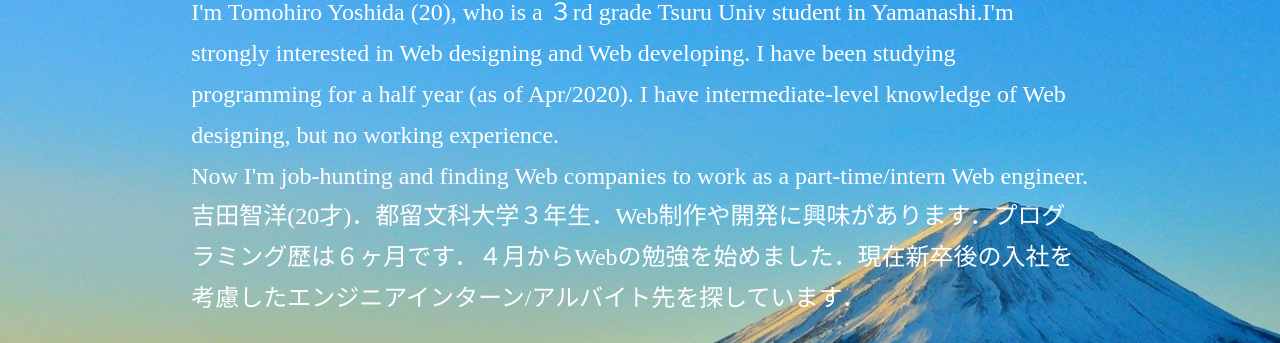
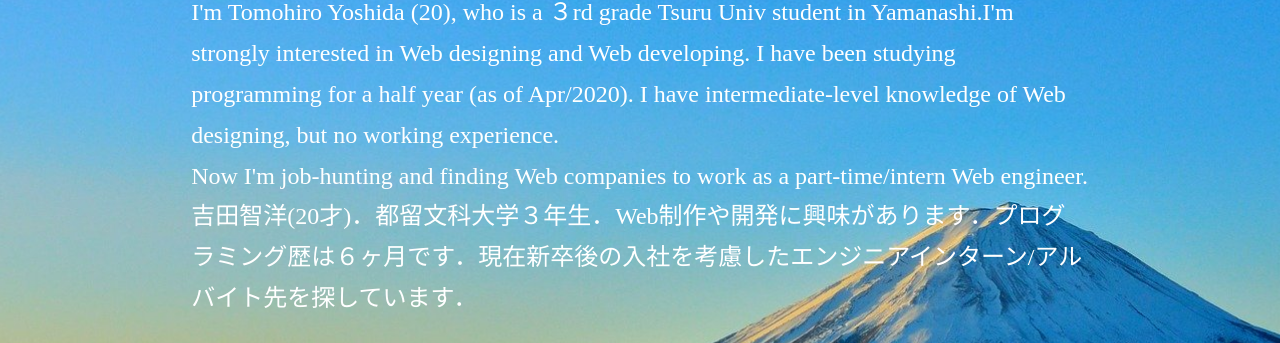
Before and after one commit to tomohiroyoshida/aboutMe.github.io, a plain HTML site: page about.html in a window 1280 px wide. Shown: the part 298-641 px from the top of the page. Drawn offline with Linux system fonts and the light colour scheme; some packages are replaced by stand-ins of ours.

Commit message:
Update about.html
Deleted unnecessary info.

```diff
--- a/about.html
+++ b/about.html
@@ -35,7 +35,7 @@
                                     <div class="item">
                                         <div>I'm Tomohiro Yoshida (20), who is a ３rd grade Tsuru Univ student in Yamanashi.I'm strongly interested in Web designing and Web developing. I have been studying programming for a half year (as of Apr/2020). I have intermediate-level knowledge of Web designing, but no working experience.<br>
                                          Now I'm job-hunting and finding Web companies to work as a part-time/intern Web engineer.</div>
-                                         <div>吉田智洋(20才)．都留文科大学３年生．Web制作や開発に興味があります．プログラミング歴は６ヶ月です．４月からWebの勉強を始めました．現在新卒後の入社を考慮したエンジニアインターン/アルバイト先を探しています．</div>
+                                         <div>吉田智洋(20才)．都留文科大学３年生．Web制作や開発に興味があります．プログラミング歴は６ヶ月です．現在新卒後の入社を考慮したエンジニアインターン/アルバイト先を探しています．</div>
                                     </div><br>
 
                                 <div class="item">
```
